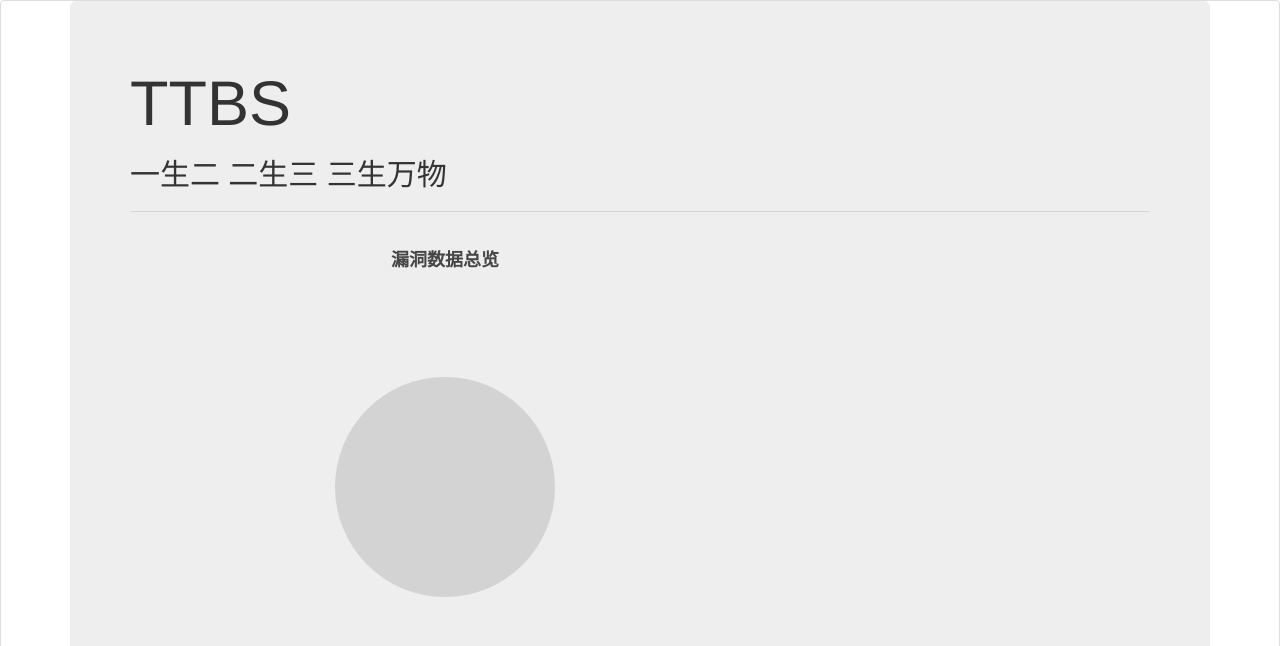
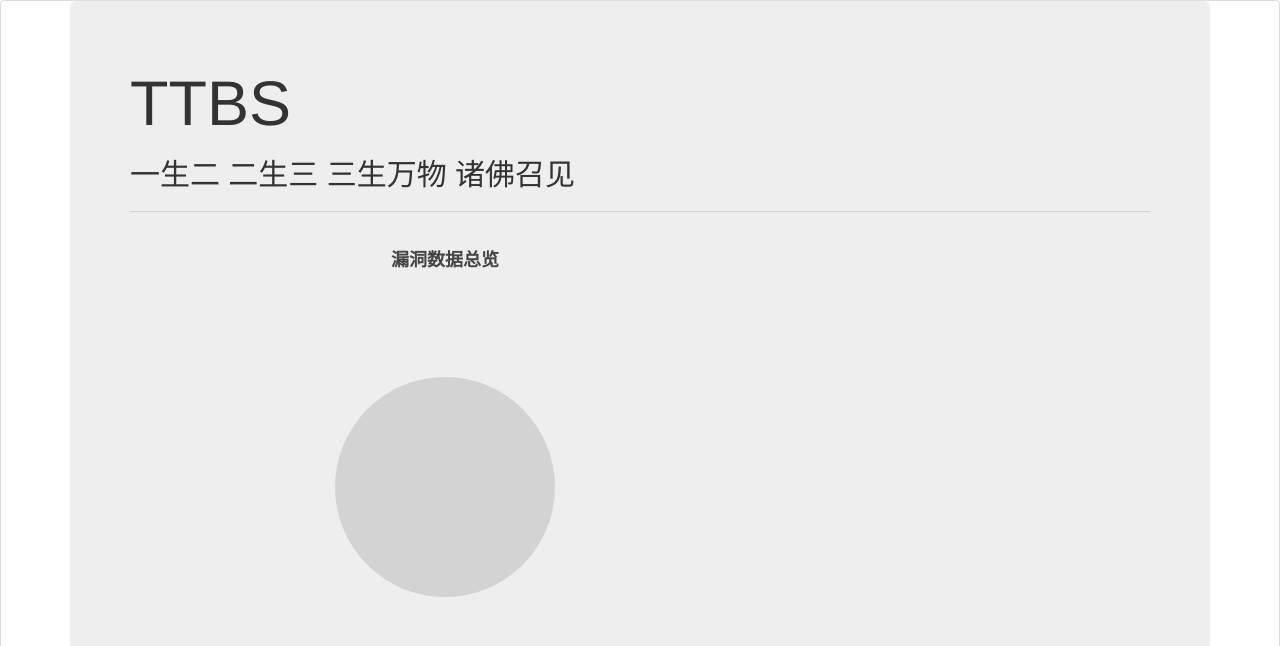
Before and after one commit to savior-only/Ten-Thousand-Buddhas, a Flask app: page / in a window 1280 px wide. Shown: the top 646 px of the page. Run offline with Flask 2, Linux system fonts and the light colour scheme; data that the repository does not hold is empty; some libraries are stand-ins or nearby versions.

Commit message:
Update index.html

```diff
--- a/templates/index.html
+++ b/templates/index.html
@@ -13,7 +13,7 @@
         <div class="container">
             <div class="jumbotron">
                 <h1>TTBS</h1>
-                <h2>一生二 二生三 三生万物</h2>
+                <h2>一生二 二生三 三生万物 诸佛召见</h2>
                 <hr>
                 <div>
                     <div class="panel-body">
```
